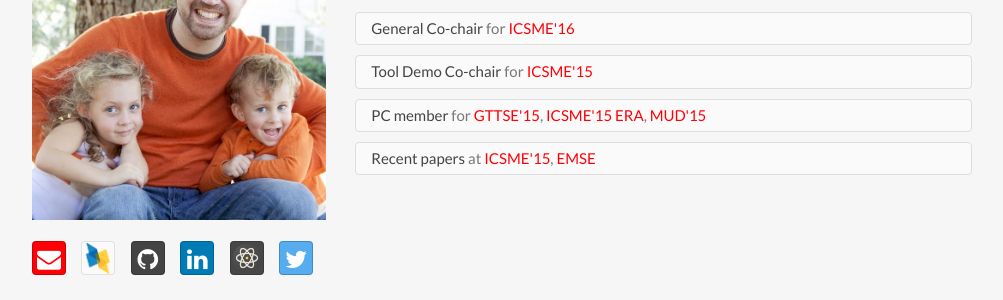
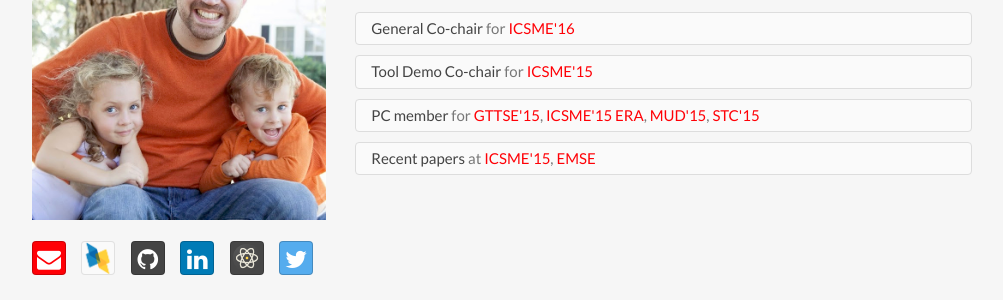
Before and after one commit to nkraft/nkraft.github.io, a Jekyll site: the page built from index.html, in a window 1280 px wide and 900 px high. Shown: the part 165-465 px from the top of the window, without its empty margins (138-1141 px from the left). Built offline with Jekyll 4.4.1, drawn with Linux system fonts in a browser that asks for light colours; nearby versions of some CDN libraries.

Commit message:
Update header.html

```diff
--- a/_includes/header.html
+++ b/_includes/header.html
@@ -58,7 +58,8 @@
                                         for
                                         <a href="http://gttse.wikidot.com/2015:welcome">GTTSE'15</a>,
                                         <a href="http://www.icsme.uni-bremen.de/cfp_era.php">ICSME'15 ERA</a>,
-                                        <a href="http://sback.it/mud2015">MUD'15</a>
+                                        <a href="http://sback.it/mud2015">MUD'15</a>,
+                                        <a href="http://ieee-stc.org">STC'15</a>
                                     </span>
                                 </li>
                             </ul>
```
